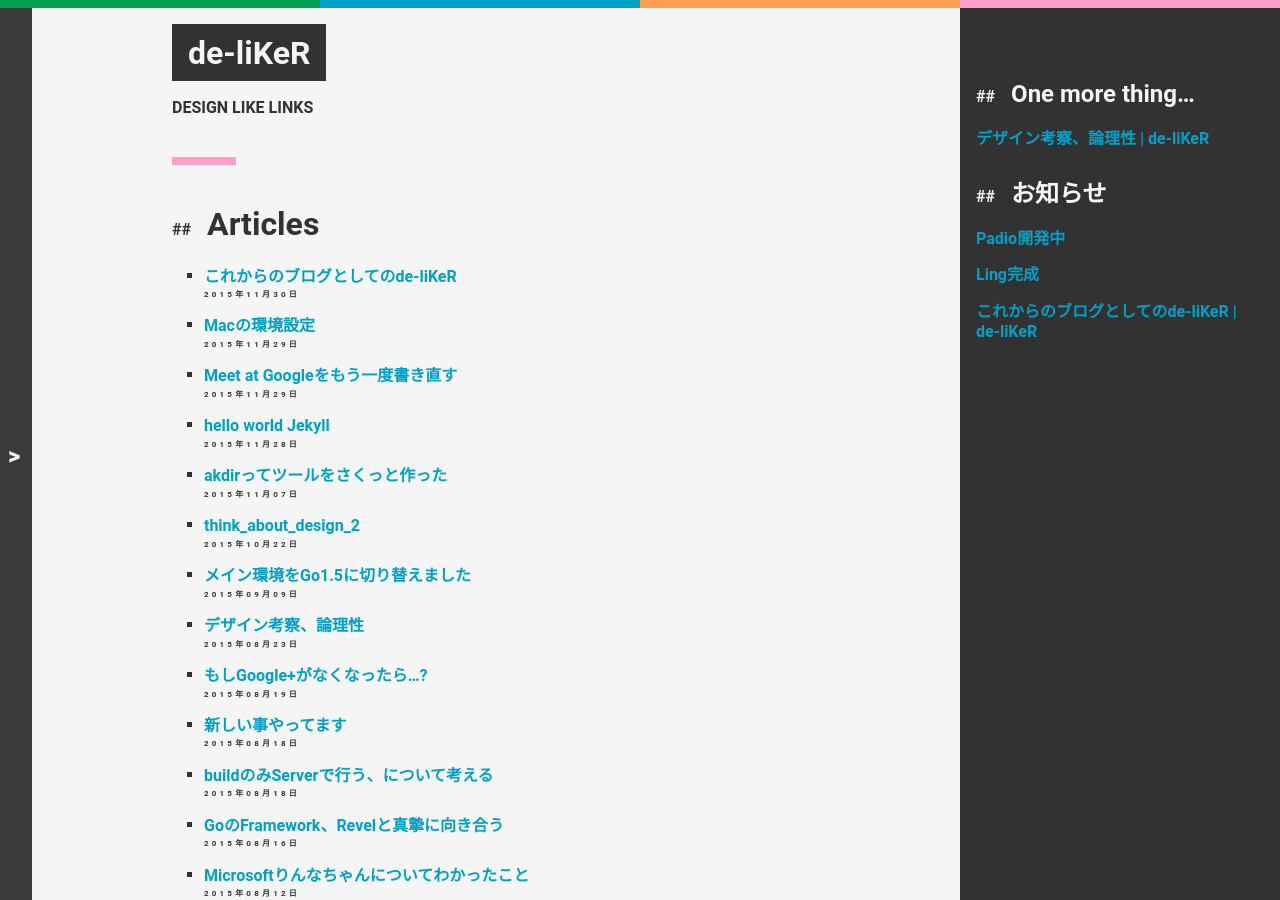
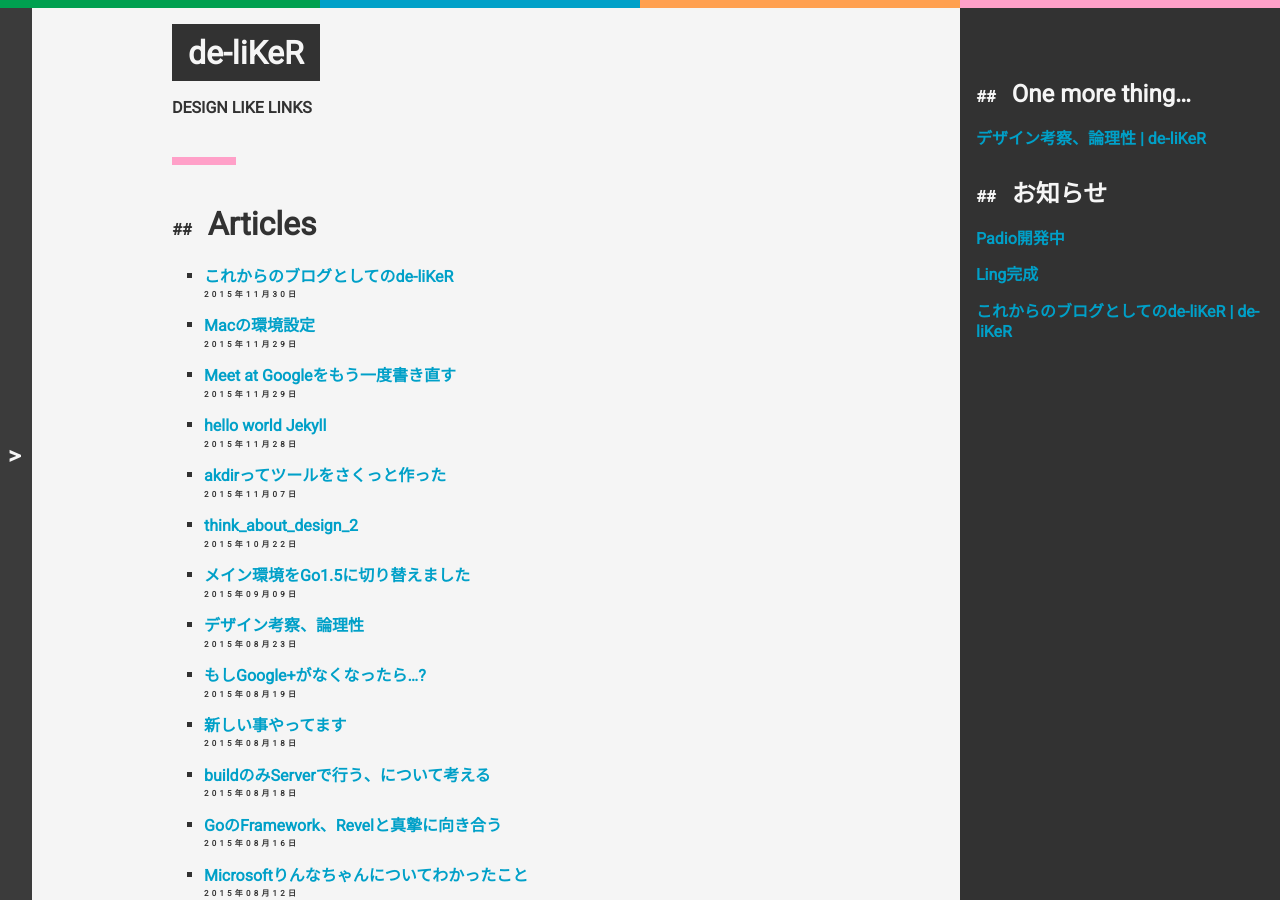
Before and after one commit to CreatorQsF/creatorqsf.github.io, a Jekyll site: the page built from index.md, in a window 1280 px wide and 900 px high. Built offline with Jekyll 4.4.1, drawn with Linux system fonts in a browser that asks for light colours.

Commit message:
2015/11/30

```diff
--- a/_layouts/default.html
+++ b/_layouts/default.html
@@ -6,7 +6,7 @@
 		<link rel="stylesheet" href="/css/main.css">
 		<link rel="stylesheet" href="https://fonts.googleapis.com/earlyaccess/notosansjp.css">
 		<link rel="alternate" type="application/atom+xml" title="de-liKeR" href="/rss/rss.xml" />
-		<link href='https://fonts.googleapis.com/css?family=Roboto+Mono' rel='stylesheet' type='text/css'>
+		<link href='https://fonts.googleapis.com/css?family=Roboto' rel='stylesheet' type='text/css'>
 		<script>
   (function(i,s,o,g,r,a,m){i['GoogleAnalyticsObject']=r;i[r]=i[r]||function(){
 	    (i[r].q=i[r].q||[]).push(arguments)},i[r].l=1*new Date();a=s.createElement(o),
```
